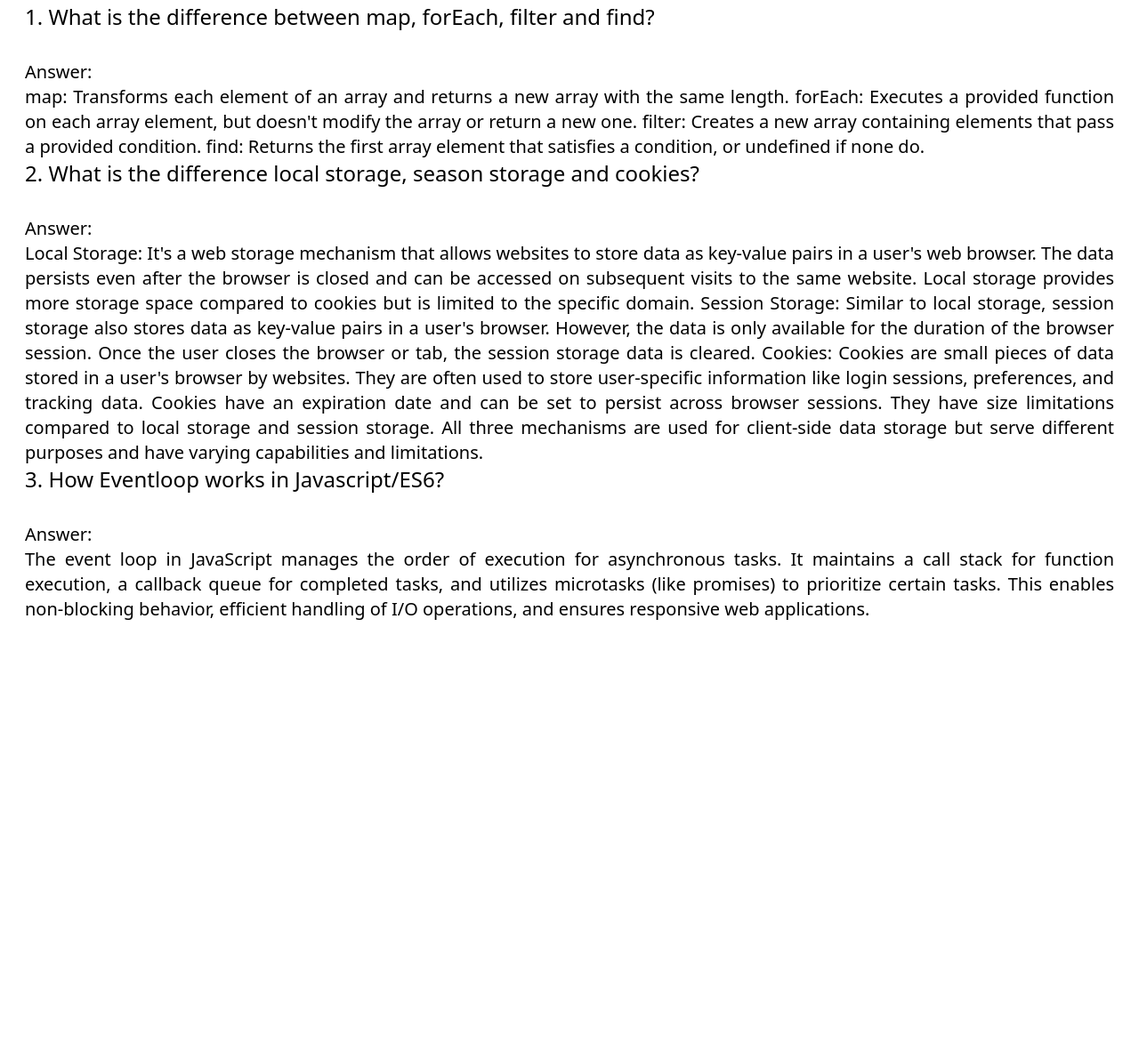
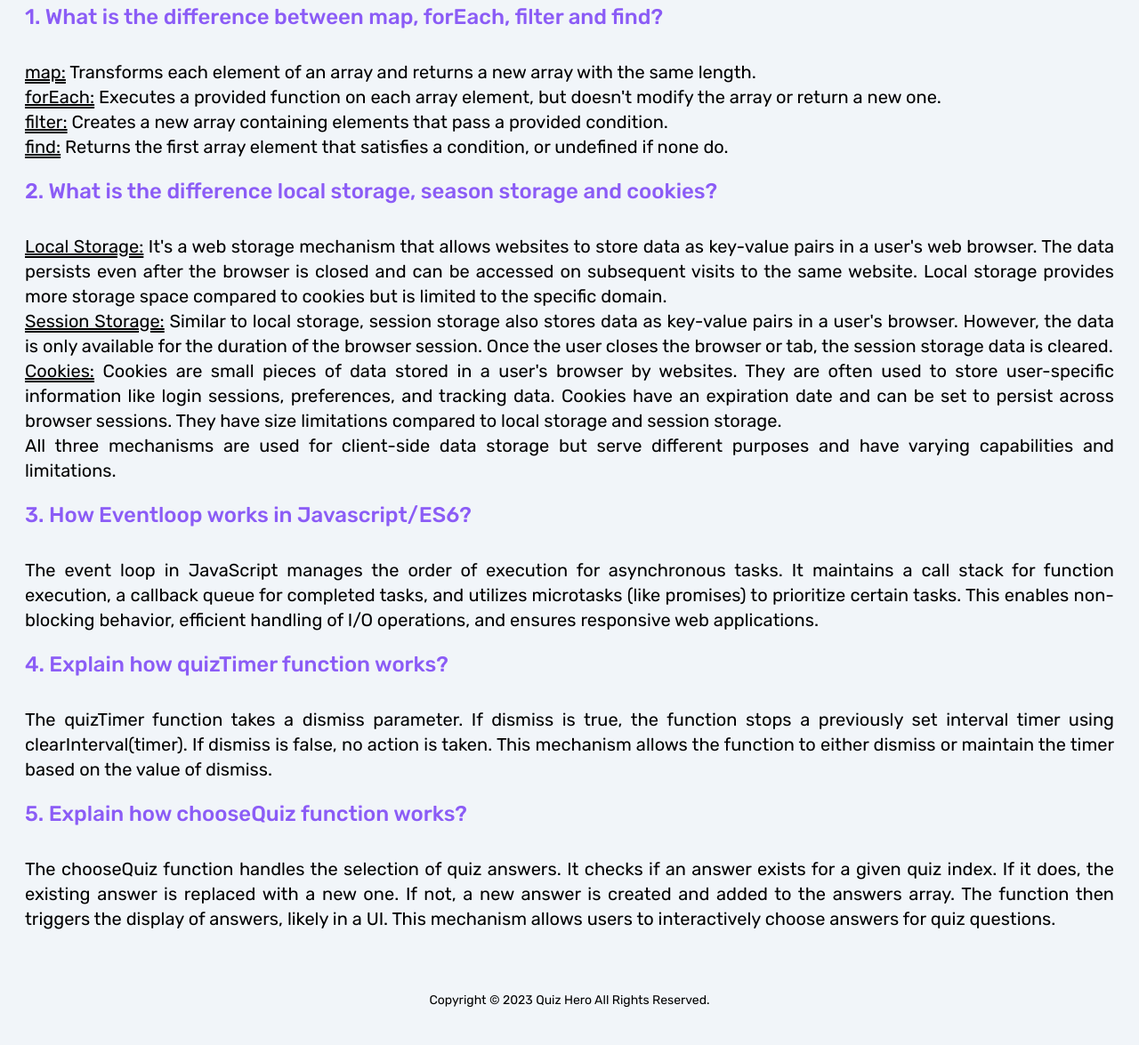
Before and after one commit to MasrulSakib/quiz-hero-quiz-zero, a plain HTML site: page blog.html in a window 1280 px wide. Shown: the part 137-1312 px from the top of the page at 89% size. Before the commit the page ends 864 px from the top, so only its background shows below. Drawn offline with nearby package versions, Linux system fonts and the light colour scheme.

Commit message:
quizTimer and chooseQuiz releted Q&A added

```diff
--- a/blog.html
+++ b/blog.html
@@ -33,60 +33,103 @@
     </script>
 </head>
 
-<body class="container mx-auto grid justify-items-center">
+<body class="container mx-auto grid justify-items-center bg-slate-100 font-common">
     <header>
-        <h1 class="underline underline-offset-1 text-5xl m-8">Welcome to the Blog</h1>
+        <h1 class="underline underline-offset-1 text-5xl m-8 font-semibold text-cyan-700">Welcome to the Blog</h1>
     </header>
     <main>
         <section class="text-justify m-7 text-2xl">
             <ol>
-                <li>
-                    <h3>1. What is the difference between map, forEach, filter and find?</h3>
+                <li class="my-5">
+                    <h3 class="text-violet-500 font-medium">1. What is the difference between map, forEach, filter and
+                        find?</h3>
                     <br>
-                    <p class="text-xl">Answer: <br>
-                        map: Transforms each element of an array and returns a new array with the same length.
-                        forEach: Executes a provided function on each array element, but doesn't modify the array or
-                        return a new one.
-                        filter: Creates a new array containing elements that pass a provided condition.
-                        find: Returns the first array element that satisfies a condition, or undefined if none do.
+                    <p class="text-xl">
+                        <span class="underline decoration-double">map:</span> Transforms each element of an array and
+                        returns a new array with the same
+                        length. <br>
+                        <span class="underline decoration-double">forEach:</span> Executes a provided function on each
+                        array element, but doesn't modify the
+                        array or
+                        return a new one. <br>
+                        <span class="underline decoration-double">filter:</span> Creates a new array containing elements
+                        that pass a provided condition.
+                        <br>
+                        <span class="underline decoration-double">find:</span> Returns the first array element that
+                        satisfies a condition, or undefined if
+                        none do.
                     </p>
                 </li>
-                <li>
-                    <h3>2. What is the difference local storage, season storage and cookies?</h3>
+                <li class="mb-5">
+                    <h3 class="text-violet-500 font-medium">2. What is the difference local storage, season storage and
+                        cookies?</h3>
                     <br>
-                    <p class="text-xl">Answer: <br>
-                        Local Storage: It's a web storage mechanism that allows websites to store data as key-value
+                    <p class="text-xl">
+                        <span class="underline decoration-double">Local Storage:</span> It's a web storage mechanism
+                        that allows websites to store data as
+                        key-value
                         pairs in a user's web browser. The data persists even after the browser is closed and can be
                         accessed on subsequent visits to the same website. Local storage provides more storage space
-                        compared to cookies but is limited to the specific domain.
+                        compared to cookies but is limited to the specific domain. <br>
 
-                        Session Storage: Similar to local storage, session storage also stores data as key-value pairs
+                        <span class="underline decoration-double">Session Storage:</span> Similar to local storage,
+                        session storage also stores data as
+                        key-value pairs
                         in a user's browser. However, the data is only available for the duration of the browser
-                        session. Once the user closes the browser or tab, the session storage data is cleared.
+                        session. Once the user closes the browser or tab, the session storage data is cleared. <br>
 
-                        Cookies: Cookies are small pieces of data stored in a user's browser by websites. They are often
+                        <span class="underline decoration-double">Cookies:</span> Cookies are small pieces of data
+                        stored in a user's browser by websites.
+                        They are often
                         used to store user-specific information like login sessions, preferences, and tracking data.
                         Cookies have an expiration date and can be set to persist across browser sessions. They have
-                        size limitations compared to local storage and session storage.
+                        size limitations compared to local storage and session storage. <br>
 
                         All three mechanisms are used for client-side data storage but serve different purposes and have
                         varying capabilities and limitations.
                     </p>
                 </li>
-                <li>
-                    <h3>3. How Eventloop works in Javascript/ES6?</h3>
+                <li class="mb-5">
+                    <h3 class="text-violet-500 font-medium">3. How Eventloop works in Javascript/ES6?</h3>
                     <br>
-                    <p class="text-xl">Answer: <br>
+                    <p class="text-xl">
                         The event loop in JavaScript manages the order of execution for asynchronous tasks. It maintains
                         a call stack for function execution, a callback queue for completed tasks, and utilizes
                         microtasks (like promises) to prioritize certain tasks. This enables non-blocking behavior,
                         efficient handling of I/O operations, and ensures responsive web applications.
                     </p>
                 </li>
+                <li class="mb-5">
+                    <h3 class="text-violet-500 font-medium">4. Explain how quizTimer function works?</h3>
+                    <br>
+                    <p class="text-xl"> The quizTimer function takes a dismiss parameter. If dismiss
+                        is true, the function stops a previously set interval timer using clearInterval(timer). If
+                        dismiss is false, no action is taken. This mechanism allows the function to either dismiss or
+                        maintain the timer based on the value of dismiss.
+
+                    </p>
+                </li>
+                <li class="mb-5">
+                    <h3 class="text-violet-500 font-medium">5. Explain how chooseQuiz function works?</h3>
+                    <br>
+                    <p class="text-xl">
+                        The chooseQuiz function handles the selection of quiz answers. It checks if an answer exists for
+                        a given quiz index. If it does, the existing answer is replaced with a new one. If not, a new
+                        answer is created and added to the answers array. The function then triggers the display of
+                        answers, likely in a UI. This mechanism allows users to interactively choose answers for quiz
+                        questions.
+
+                    </p>
+                </li>
 
             </ol>
         </section>
     </main>
+    <!-- Footer section start -->
+    <footer class="py-10 text-center text-sm">
+        Copyright © 2023 Quiz Hero All Rights Reserved.
+    </footer>
+    <!-- Footer section end -->
 </body>
 
 </html>
--- a/index.js
+++ b/index.js
@@ -180,4 +180,9 @@ document.querySelector("#submit").addEventListener("click", () => {
     clearTimeout(x);
   }, 1500);
   window.scrollTo(0, 0);
+
 });
+
+const blogDisplay = () => {
+  window.location.href = "http://127.0.0.1:5500/blog.html";
+}
```
